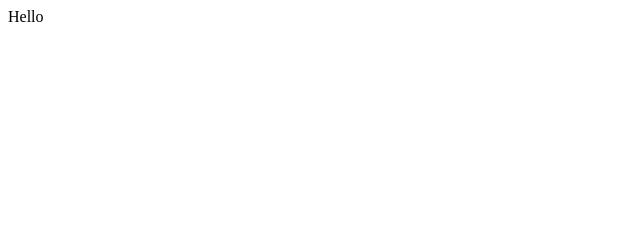
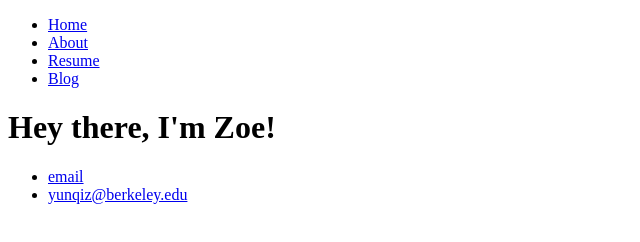
Before and after one commit to Zoe9711/Zoe9711.github.io, a plain HTML site: page index.html in a window 1280 px wide. Shown: the whole page, without its empty margins (0-640 px from the left). Drawn offline with Linux system fonts and the light colour scheme.

Commit message:
Update index.html

```diff
--- a/index.html
+++ b/index.html
@@ -1 +1,30 @@
-Hello
+<!DOCTYPE html>
+<html>
+	<head>
+		<title>Hank Quinlan, Horrible Cop</title>
+		<!-- link to main stylesheet -->
+		<link rel="stylesheet" type="text/css" href="/css/main.css">
+	</head>
+	<body>
+		<nav>
+    		<ul>
+        		<li><a href="/">Home</a></li>
+	        	<li><a href="/about">About</a></li>
+        		<li><a href="/cv">Resume</a></li>
+        		<li><a href="/blog">Blog</a></li>
+    		</ul>
+		</nav>
+		<div class="container">
+    		<div class="blurb">
+        		<h1>Hey there, I'm Zoe!</h1>
+
+    		</div><!-- /.blurb -->
+		</div><!-- /.container -->
+		<footer>
+    		<ul>
+        		<li><a href="mailto:hankquinlanhub@gmail.com">email</a></li>
+        		<li><a href="https://github.com/hankquinlan">yunqiz@berkeley.edu</a></li>
+			</ul>
+		</footer>
+	</body>
+</html>
```
